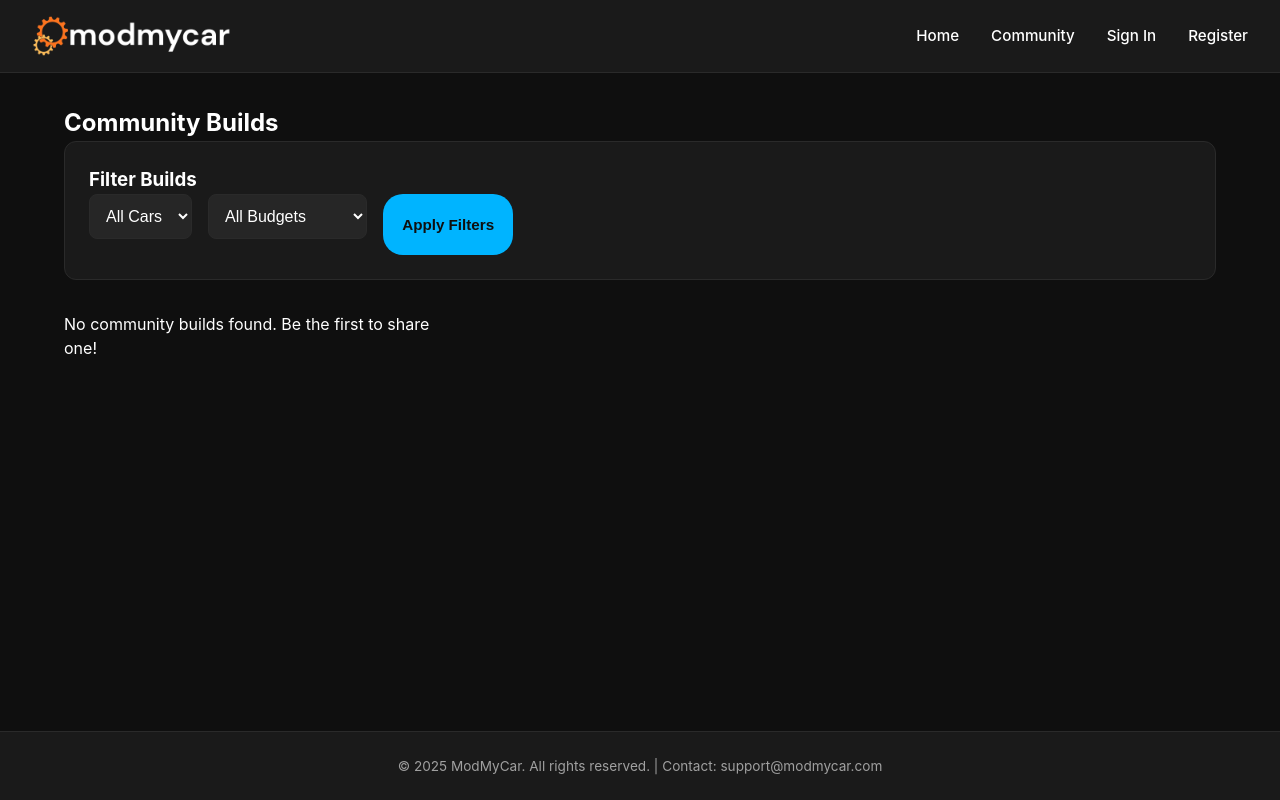
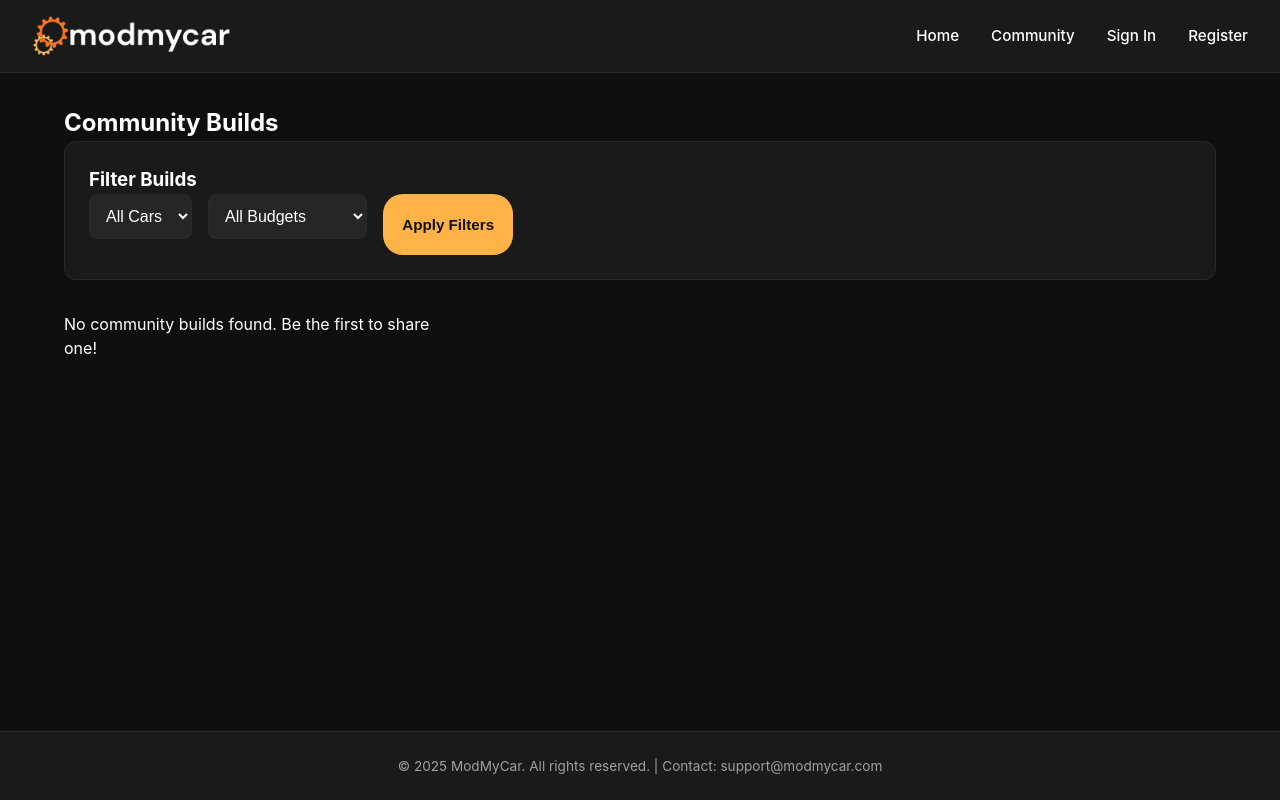
Before and after one commit to 373656-arch/replitfiletest, a PHP site: page /community.php in a window 1280 px wide. Run offline with PHP 8.4, Linux system fonts and the light colour scheme; data that the repository does not hold is empty.

Commit message:
Update accent colors to light orange for a warmer theme
Change CSS variables for accent colors from blue/purple to various shades of orange.

Replit-Commit-Author: Agent
Replit-Commit-Session-Id: 98fe00b9-3de7-4d86-98c7-009b956edca3
Replit-Commit-Checkpoint-Type: full_checkpoint
Replit-Commit-Event-Id: 56284106-4a3d-451a-b7ed-5a26c75a6405

```diff
--- a/theme/style.css
+++ b/theme/style.css
@@ -10,9 +10,9 @@
     --bg-tertiary: #262626;
     --text-primary: #ffffff;
     --text-secondary: #a0a0a0;
-    --accent-1: #00b4ff;
-    --accent-2: #ff006e;
-    --accent-3: #8338ec;
+    --accent-1: #ffb347;
+    --accent-2: #ffa500;
+    --accent-3: #ff9500;
     --border-color: #2a2a2a;
 }
 
@@ -22,9 +22,9 @@
     --bg-tertiary: #eeeeee;
     --text-primary: #000000;
     --text-secondary: #666666;
-    --accent-1: #00b4ff;
-    --accent-2: #ff006e;
-    --accent-3: #8338ec;
+    --accent-1: #ffb347;
+    --accent-2: #ffa500;
+    --accent-3: #ff9500;
     --border-color: #e0e0e0;
 }
 
```
